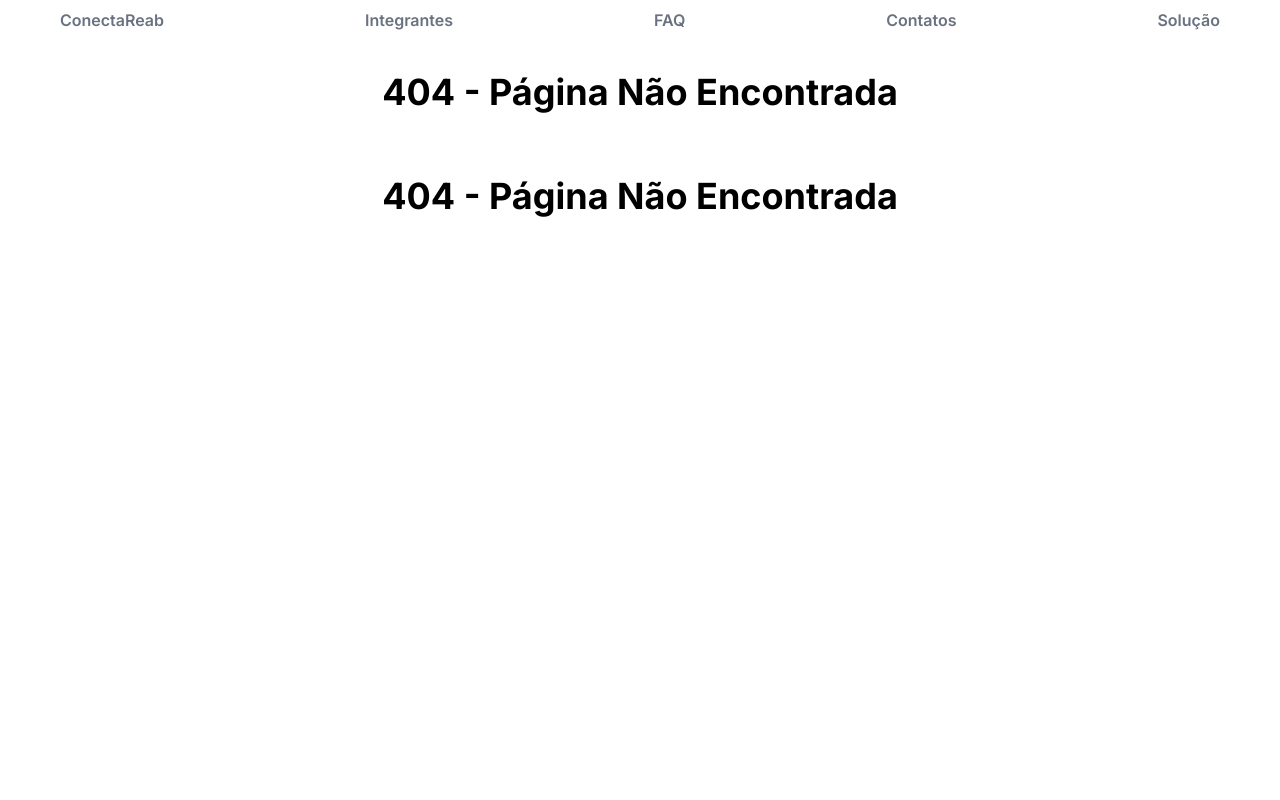
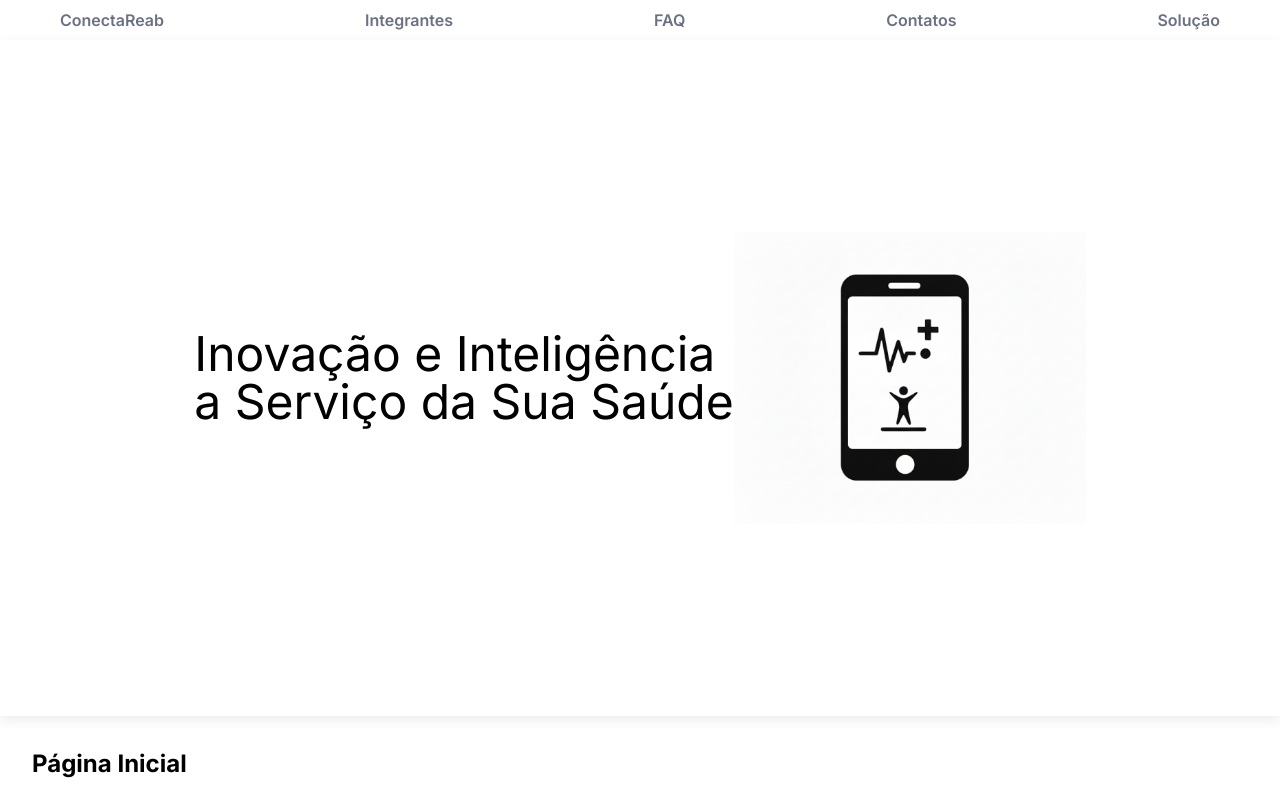
Before and after one commit to Liga-dos-Viloes/CH-2, a React (Vite) app: page /solution in a window 1280 px wide. Before the commit this address had no page. Shown: the top 800 px of the page. Built offline with nearby package versions, Linux system fonts and the light colour scheme; a web font is replaced by a local one.

Commit message:
feat: header solution

```diff
--- a/src/App.tsx
+++ b/src/App.tsx
@@ -8,15 +8,8 @@ import { Integrantes } from './pages/integrantes';
 import { Faq } from './pages/faq';
 import { NotFound } from './pages/notfound';
 import { Contatos } from './pages/contatos';
+import { Solution } from './pages/solution';
 
-
-
-const Solucao = () => (
-    <main className="p-8">
-        <h1 className="text-2xl font-bold">Nossa Solução</h1>
-        <p className="mt-4">Veja como nossa aplicação funciona.</p>
-    </main>
-);
 
 
 function App() {
@@ -29,7 +22,7 @@ function App() {
           <Route path="/integrantes" element={<Integrantes />} />
           <Route path="/faq" element={<Faq />} />
           <Route path="/contatos" element={<Contatos />} />
-          <Route path="/solucao" element={<Solucao />} />
+          <Route path="/solution" element={<Solution />} />
         </Route>
       </Routes>
     </BrowserRouter>
--- /dev/null
+++ b/src/pages/solution.tsx
@@ -0,0 +1,18 @@
+import logo from '../assets/ConectaReab.png'
+
+export function Solution() {
+    return(
+        <>
+        <header className="pt-48 pb-48 w-full text-5xl semibold shadow-[0_4px_12px_rgba(0,0,0,0.08)]">
+            <div className="w-full flex place-content-center">
+                <h1 className='self-center'>Inovação e Inteligência <br /> a Serviço da Sua Saúde</h1>
+                <img src={logo} alt="Celular com simbolos de medicina" className='flex w-88 place-content-center' />
+            </div>
+            </header>
+        <main className="p-8">
+            <h1 className="text-2xl font-bold">Página Inicial</h1>
+            <p className="mt-4">Bem-vindo ao AlertAI!</p>
+        </main>
+        </>
+    )
+}
```
